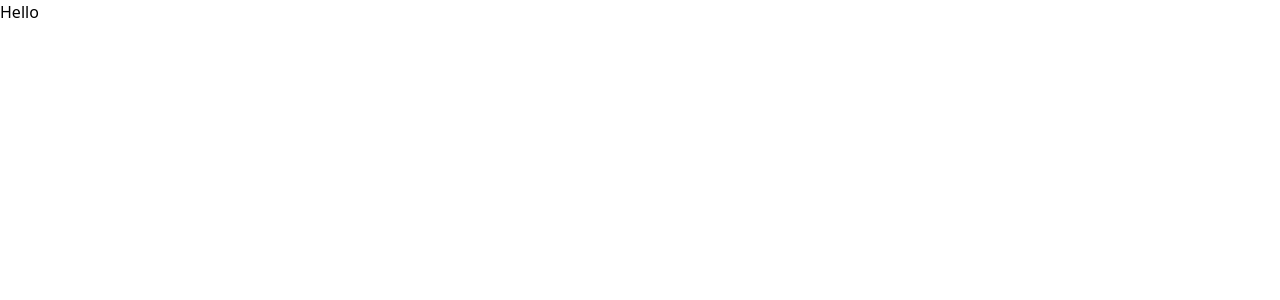
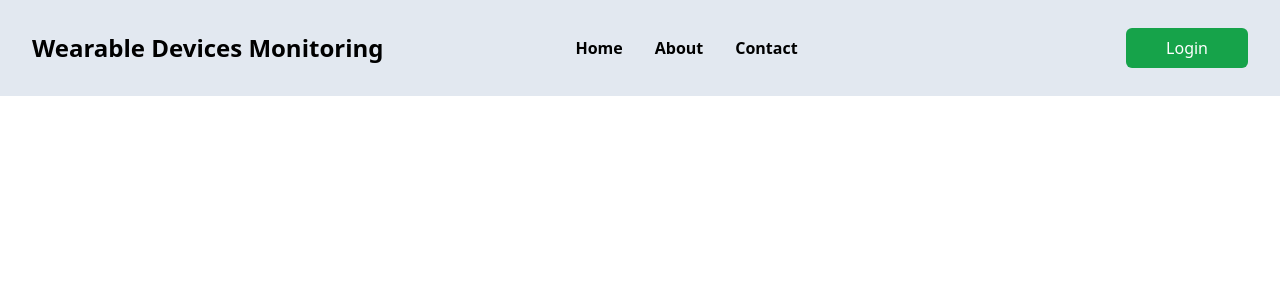
Before and after one commit to m-ogore/wearable-devices-monitoring, a Next.js app in the folder fullstack-nextjs/: page / in a window 1280 px wide. Shown: the top 300 px of the page. Built offline with nearby package versions, Linux system fonts and the light colour scheme.

Commit message:
Implemented the header

```diff
--- a/fullstack-nextjs/src/app/layout.tsx
+++ b/fullstack-nextjs/src/app/layout.tsx
@@ -1,4 +1,5 @@
 import './globals.css'
+import Header from '../components/layout/Header';
 
 export default function RootLayout({
   children,
@@ -12,7 +13,10 @@ export default function RootLayout({
         head.tsx. Find out more at https://beta.nextjs.org/docs/api-reference/file-conventions/head
       */}
       <head />
-      <body>{children}</body>
+      <body>
+        <Header />
+        {children}
+      </body>
     </html>
   )
 }
--- a/fullstack-nextjs/src/app/page.tsx
+++ b/fullstack-nextjs/src/app/page.tsx
@@ -1,7 +1,7 @@
 export default function Home() {
   return (
     <main>
-      <h1>Hello</h1>
+
     </main>
   )
 }
--- /dev/null
+++ b/fullstack-nextjs/src/components/layout/Header.tsx
@@ -0,0 +1,25 @@
+function Header() {
+    return (
+        <div className="bg-slate-200 p-8">
+            <div className="lg:flex items-center max-w-screen-2xl mx-auto space-x-48 relative">
+                {/** Logo or SiteName */}
+                <p className="text-center text-2xl font-bold">
+                    Wearable Devices Monitoring
+                </p>
+                {/** Top Menu */}
+                <div className="hidden lg:flex items-center space-x-8 font-bold">
+                    <p>Home</p>
+                    <p>About</p>
+                    <p>Contact</p>
+                </div>
+                {/** Login Button */}
+                <button className="hidden bg-green-600 text-white px-10 py-2 rounded-md lg:inline-block absolute right-0">
+                    Login
+                </button>
+            </div>
+        </div>
+
+    )
+}
+
+export default Header
--- a/fullstack-nextjs/tailwind.config.js
+++ b/fullstack-nextjs/tailwind.config.js
@@ -1,5 +1,6 @@
 /** @type {import('tailwindcss').Config} */
 module.exports = {
+  mode: "jit",
   content: [
     "./app/**/*.{js,ts,jsx,tsx}",
     "./pages/**/*.{js,ts,jsx,tsx}",
```
